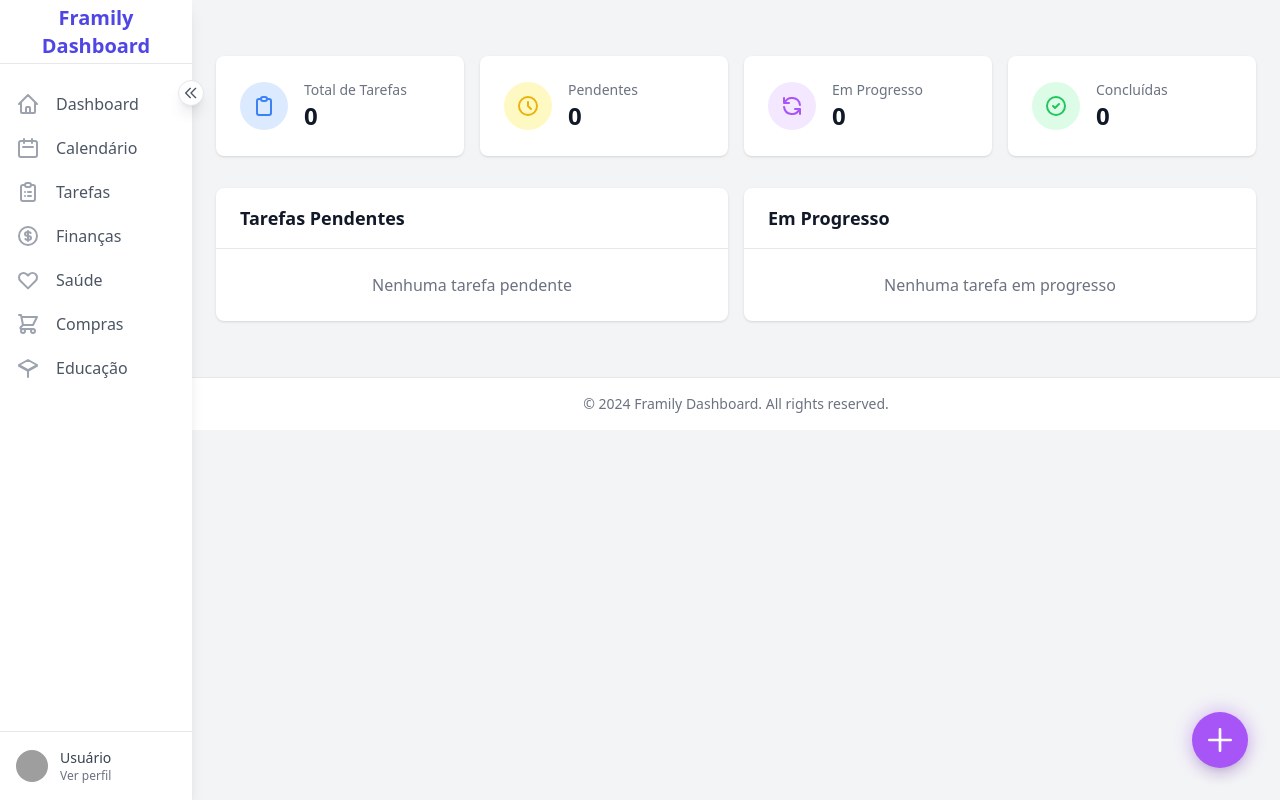
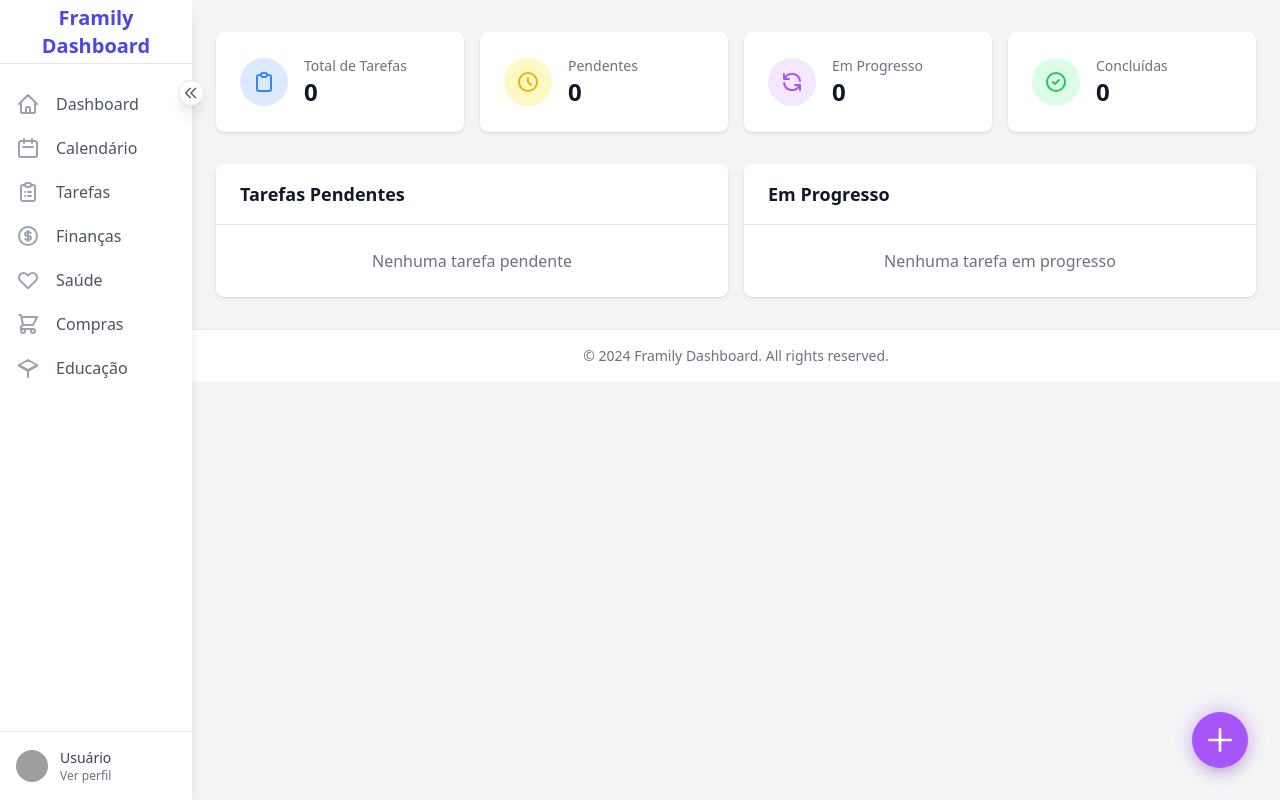
Before and after one commit to igorhaf/framily, a FastAPI app: page /tasks in a window 1280 px wide. Run offline with FastAPI, Linux system fonts and the light colour scheme; data that the repository does not hold is empty; some libraries are stand-ins or nearby versions; grey boxes are pictures that could not be loaded.

Commit message:
espaçamentos do layour

```diff
--- a/templates/calendar.html
+++ b/templates/calendar.html
@@ -3,7 +3,7 @@
 {% block title %}Calendário{% endblock %}
 
 {% block content %}
-<div class="container mx-auto py-8">
+<div class="container mx-auto py-2">
     <!-- Loading Indicator -->
     <div id="loading" class="flex justify-center items-center h-64">
         <div class="animate-spin rounded-full h-12 w-12 border-b-2 border-blue-500"></div>
--- a/templates/education.html
+++ b/templates/education.html
@@ -3,7 +3,7 @@
 {% block title %}Educação{% endblock %}
 
 {% block content %}
-<div class="container mx-auto py-8">
+<div class="container mx-auto py-2">
     <!-- Loading Indicator -->
     <div id="loading" class="flex justify-center items-center h-64">
         <div class="animate-spin rounded-full h-12 w-12 border-b-2 border-blue-500"></div>
--- a/templates/finances.html
+++ b/templates/finances.html
@@ -3,7 +3,7 @@
 {% block title %}Finanças{% endblock %}
 
 {% block content %}
-<div class="container mx-auto py-8">
+<div class="container mx-auto py-2">
     <!-- Loading Indicator -->
     <div id="loading" class="flex justify-center items-center h-64">
         <div class="animate-spin rounded-full h-12 w-12 border-b-2 border-blue-500"></div>
--- a/templates/health.html
+++ b/templates/health.html
@@ -3,7 +3,7 @@
 {% block title %}Saúde{% endblock %}
 
 {% block content %}
-<div class="container mx-auto py-8">
+<div class="container mx-auto py-2">
     <!-- Loading Indicator -->
     <div id="loading" class="flex justify-center items-center h-64">
         <div class="animate-spin rounded-full h-12 w-12 border-b-2 border-blue-500"></div>
--- a/templates/index.html
+++ b/templates/index.html
@@ -3,7 +3,7 @@
 {% block title %}Dashboard{% endblock %}
 
 {% block content %}
-<div class="container mx-auto px-8 py-8">
+<div class="container mx-auto py-4">
     <div class="grid grid-cols-1 md:grid-cols-2 lg:grid-cols-3 gap-4">
         <!-- Calendar Overview -->
         <div class="bg-white overflow-hidden shadow rounded-lg">
--- a/templates/shopping.html
+++ b/templates/shopping.html
@@ -3,7 +3,7 @@
 {% block title %}Compras{% endblock %}
 
 {% block content %}
-<div class="container mx-auto py-8">
+<div class="container mx-auto py-2">
     <!-- Estatísticas Rápidas -->
     <div class="grid grid-cols-1 md:grid-cols-4 gap-4 mb-8">
         <div class="bg-white rounded-lg shadow p-6">
--- a/templates/tasks.html
+++ b/templates/tasks.html
@@ -3,7 +3,7 @@
 {% block title %}Tarefas{% endblock %}
 
 {% block content %}
-<div class="container mx-auto py-8">
+<div class="container mx-auto py-2">
     <!-- Loading Indicator -->
     <div id="loading" class="flex justify-center items-center h-64">
         <div class="animate-spin rounded-full h-12 w-12 border-b-2 border-blue-500"></div>
```
